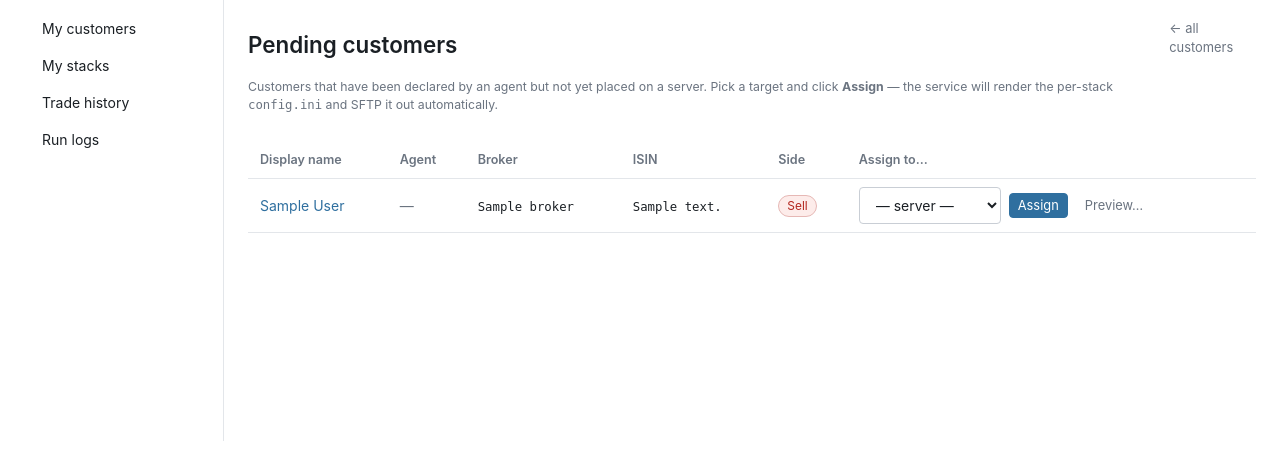
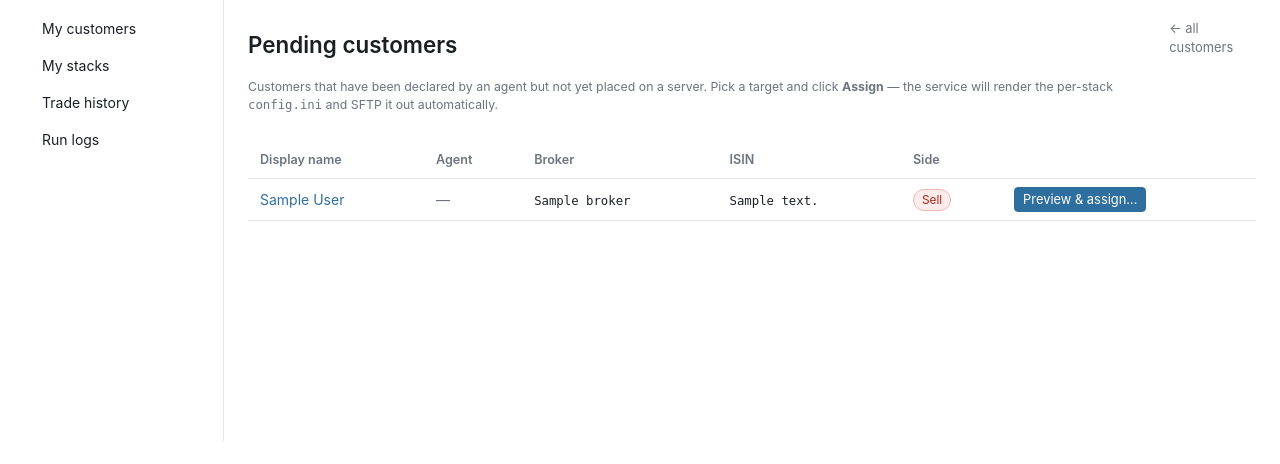
Before and after one commit to PeSahm/Seller-Market, a Flask app: template mgmt_ui/app/templates/admin/customers_pending.html in a window 1280 px wide. Shown: the part 63-527 px from the top of the page. Run offline with Flask 3, Linux system fonts and the light colour scheme; the template is opened without the code that fills it: most values are stand-ins (such as "Sample title", 1, 10 or a date in 2020).

Commit message:
pending inbox: route to /assign via Preview button (no inline POST) (PR #45)
coderabbitai (#4): the pending inbox had an inline <form> + <select>
that POSTed directly to /admin/customers/{id}/assign, bypassing the
diff-preview flow that the Phase 4 acceptance criterion requires
("diff-preview is required before push"). Admins could pick a server
and click Assign without ever seeing the proposed config.ini change.

Replace the inline form with a single "Preview & assign…" link to
/admin/customers/{id}/assign. That page shows:
- recommended server (from the auto-policy resolver) with a server picker
- side-by-side diff of the current remote config.ini ↔ proposed new
  (passwords redacted — see the previous commit)
- explicit Assign button that requires confirming the diff

This makes the inbox a triage view only; all actual assignment goes
through the diff-preview path. Drop the now-empty "Assign to…" column
header.

Co-Authored-By: Claude Opus 4.7 (1M context) <noreply@anthropic.com>

```diff
--- a/mgmt_ui/app/templates/admin/customers_pending.html
+++ b/mgmt_ui/app/templates/admin/customers_pending.html
@@ -41,7 +41,7 @@
       <th>Broker</th>
       <th>ISIN</th>
       <th>Side</th>
-      <th>Assign to…</th>
+      <th></th>
     </tr>
   </thead>
   <tbody>
@@ -66,19 +66,13 @@
         {% else %}<span class="badge badge--down">Sell</span>{% endif %}
       </td>
       <td>
-        <form method="post" action="/admin/customers/{{ c.id }}/assign"
-              style="display: flex; gap: 8px; align-items: center;">
-          <select class="input" name="server_id" required>
-            <option value="" disabled selected>— server —</option>
-            {% for s in servers %}
-              <option value="{{ s.id }}">
-                {{ s.name }}{% if s.status == 'offline' %} (offline){% endif %}
-              </option>
-            {% endfor %}
-          </select>
-          <button class="btn btn--primary btn--sm" type="submit">Assign</button>
-          <a class="btn btn--ghost btn--sm" href="/admin/customers/{{ c.id }}/assign">Preview…</a>
-        </form>
+        {# Phase 4 requires the diff-preview flow before any push. The
+           inbox routes through /admin/customers/{id}/assign which shows
+           the proposed config.ini change side-by-side with the current
+           remote file, then asks for explicit confirmation. #}
+        <a class="btn btn--primary btn--sm" href="/admin/customers/{{ c.id }}/assign">
+          Preview &amp; assign…
+        </a>
       </td>
     </tr>
     {% endfor %}
```
